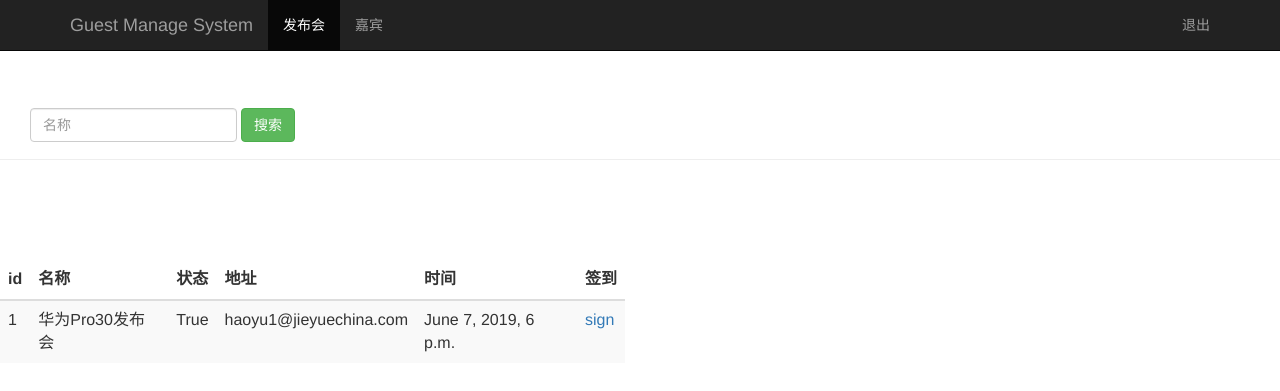
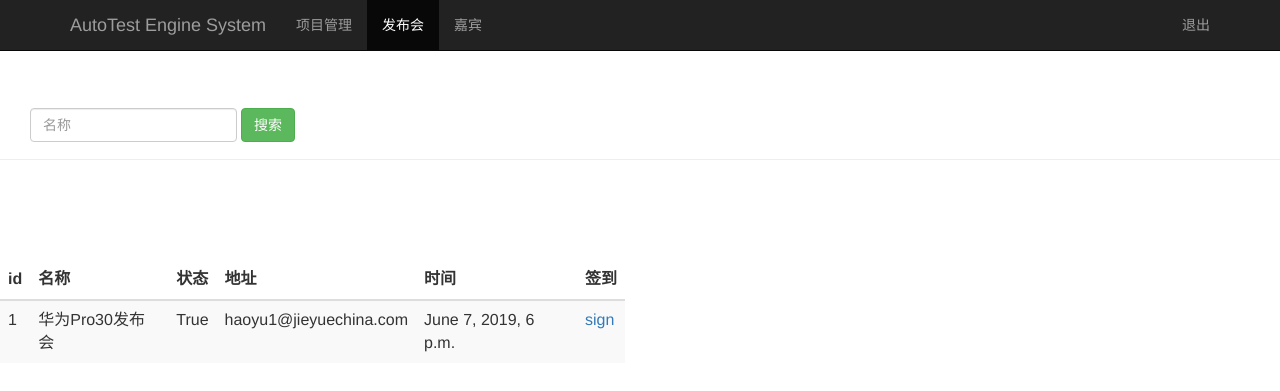
Before and after one commit to paopao1121/django_b4, a Django app: page /event_manage/ in a window 1280 px wide. Shown: the top 391 px of the page. Run offline with Django 3.2, Linux system fonts and the light colour scheme; a user stored in the database is signed in; data comes from the database, SQL or seed files in the repository; some libraries are stand-ins or nearby versions.

Commit message:
1 添加project_manage.html文件 2 在views.py中添加 项目管理和项目搜索函数 3 在urls.py中添加 项目管理和项目搜索的路由 4 修改guest_manage.html, event_manage.html的导航栏，添加项目管理导航标签

```diff
--- a/django_b4/urls.py
+++ b/django_b4/urls.py
@@ -20,15 +20,17 @@ from learn import views
 
 urlpatterns = [
     path('admin/', admin.site.urls),
-    path('login_action/', views.login_action),
-    path('event_manage/', views.event_manege),
-    path('', views.index),                                          # 效果一样
-    path('index/', views.index),                                    # 效果一样
-    path('accounts/login/', views.index),                           # 效果一样
-    path('search_name/', views.search_name),                        # 搜索
-    path('guest_manage/', views.guest_manage),                      # 搜索发布会
-    path('search_guest/', views.search_guest),                      # 搜索嘉宾
-    # url(r'^sign_index/(?P<eid>[0-9]+)/$', views.sign_index),         # 签到
-    url(r'^sign_index_action/(?P<eid>[0-9]+)/$', views.sign_index_action),      # 签到
-    path('logout/', views.logout),                      # 退出
+    path('', views.index),                                                          # 效果一样
+    path('login_action/', views.login_action),                                      # 登录动作
+    path('logout/', views.logout),                                                  # 退出
+    url(r'^sign_index_action/(?P<eid>[0-9]+)/$', views.sign_index_action),          # 签到
+
+    path('event_manage/', views.event_manege),                                      # 发布会管理
+    path('search_name/', views.search_name),                                        # 发布会搜索
+
+    path('guest_manage/', views.guest_manage),                                      # 嘉宾管理
+    path('search_guest/', views.search_guest),                                      # 搜索嘉宾
+
+    path('project_manage/', views.project_manage),                                  # 项目管理
+    path('search_project/', views.project_manage),                                  # 项目搜索
 ]
--- a/learn/views.py
+++ b/learn/views.py
@@ -2,7 +2,7 @@ from django.shortcuts import render, get_object_or_404
 from django.http import HttpResponse, HttpResponseRedirect
 from django.contrib import auth
 from django.contrib.auth.decorators import login_required
-from learn.models import Event, Guest
+from learn.models import Event, Guest, ProjectInfo
 from django.core.paginator import Paginator, EmptyPage, PageNotAnInteger
 # Create your views here.
 
@@ -128,3 +128,24 @@ def logout(request):
     auth.logout(request)                            # 退出登录
     response = HttpResponseRedirect('/index/')
     return response
+
+
+# 项目管理
+@login_required
+def project_manage(request):
+    project_list = ProjectInfo.objects.all()
+    # username = request.COOKIES.get('user', '')  # 读取浏览器cookie
+    username = request.session.get('user', '')  # 读取浏览器session
+    return render(request, "project_manage.html", {"user": username, "projects": project_list})
+
+
+# 项目搜索
+@login_required
+def search_name(request):
+    username = request.session.get('user', '')
+    search_name = request.GET.get("name", "")
+    print(username)
+    print(search_name)
+    project_list = ProjectInfo.objects.filter(name__contains=search_name)
+    print(project_list)
+    return render(request, "project_manage.html", {"user": username, "projects": project_list})
--- a/templates/event_manage.html
+++ b/templates/event_manage.html
@@ -11,10 +11,11 @@
         <nav class="navbar navbar-inverse navbar-fixed-top">
             <div class="container">
                 <div class="navbar-header">
-                    <a class="navbar-brand" href="/event_manage/">Guest Manage System</a>
+                    <a class="navbar-brand" href="/project_manage/">AutoTest Engine System</a>
                 </div>
                 <div id="navbar" class="collapse navbar-collapse">
                     <ul class="nav navbar-nav">
+                        <li><a href="/project_manage/">项目管理</a></li>
                         <li class="active"><a href="#">发布会</a></li>
                         <li><a href="/guest_manage/">嘉宾</a></li>
                     </ul>
--- a/templates/guest_manage.html
+++ b/templates/guest_manage.html
@@ -11,10 +11,11 @@
         <nav class="navbar navbar-inverse navbar-fixed-top">
             <div class="container">
                 <div class="navbar-header">
-                    <a class="navbar-brand" href="/event_manage/">Guest Manage System</a>
+                    <a class="navbar-brand" href="/project_manage/">AutoTest Engine System</a>
                 </div>
                 <div id="navbar" class="collapse navbar-collapse">
                     <ul class="nav navbar-nav">
+                        <li><a href="/project_manage/">项目管理</a></li>
                         <li><a href="/event_manage/">发布会</a></li>
                         <li class="active"><a href="#">嘉宾</a></li>
                     </ul>
```
